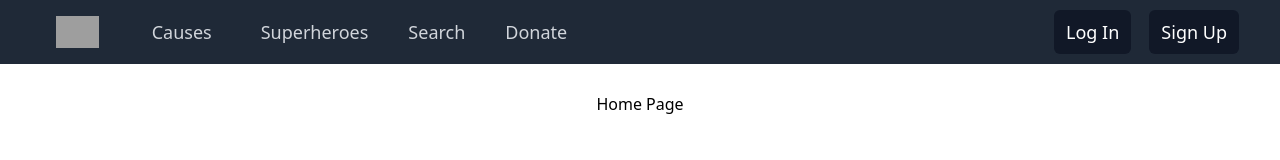
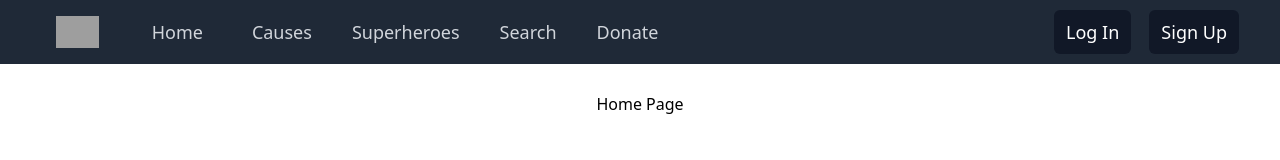
Before and after one commit to hvpetrow/make-some-good, a React (Create React App) app: page / in a window 1280 px wide. Shown: the top 160 px of the page. Built offline with nearby package versions, Linux system fonts and the light colour scheme; no server answers; the database is empty; grey boxes are pictures that could not be loaded.

Commit message:
Home button added

```diff
--- a/src/components/Header/Header.js
+++ b/src/components/Header/Header.js
@@ -126,6 +126,12 @@ export const Header = () => {
                             <div className="hidden sm:ml-6 sm:block">
                                 <div className="flex space-x-4">
                                     {/* Current: "bg-gray-900 text-white", Default: "text-gray-300 hover:bg-gray-700 hover:text-white" */}
+                                    <Link
+                                        to="/"
+                                        className="text-gray-300 hover:bg-gray-700 hover:text-white px-3 py-2 rounded-md text-lg font-medium"
+                                    >
+                                        Home
+                                    </Link>
                                     <Link
                                         to="/catalog"
                                         className="text-gray-300 hover:bg-gray-700 hover:text-white px-3 py-2 rounded-md text-lg font-medium"
```
